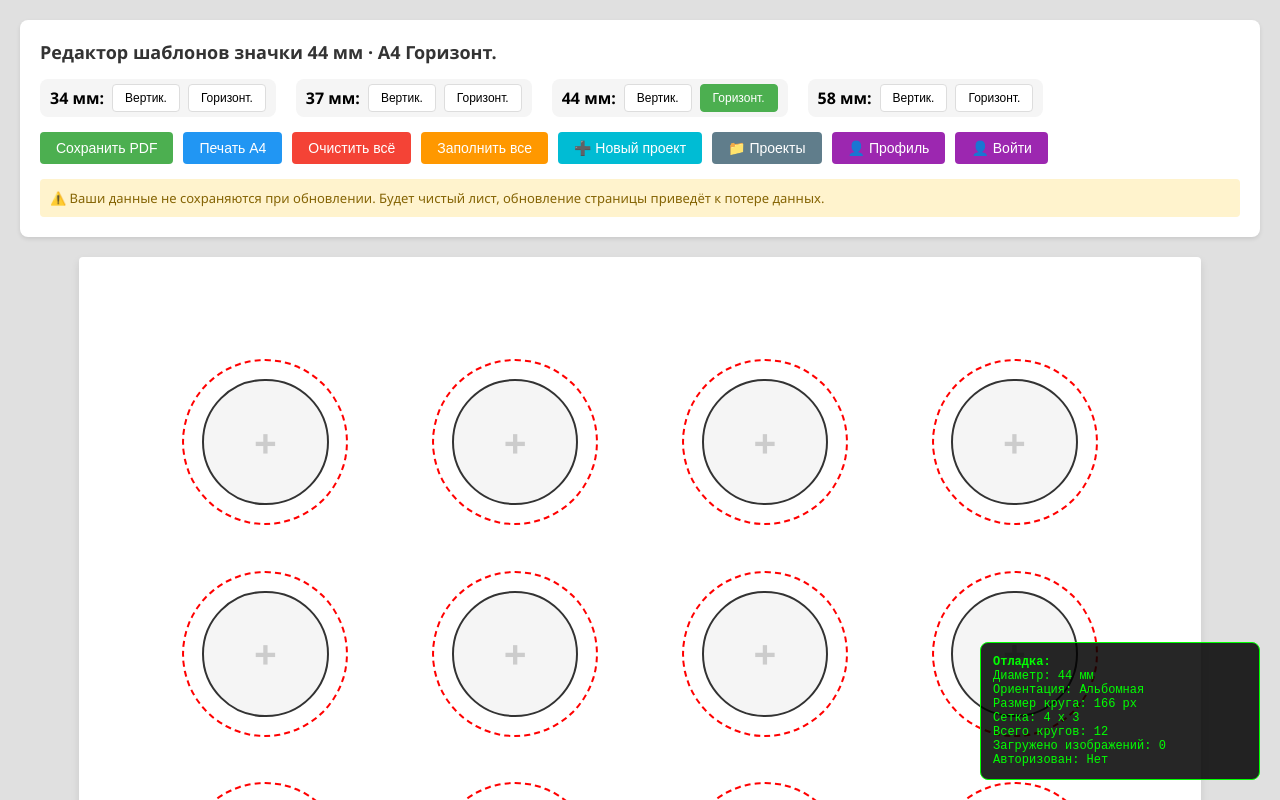
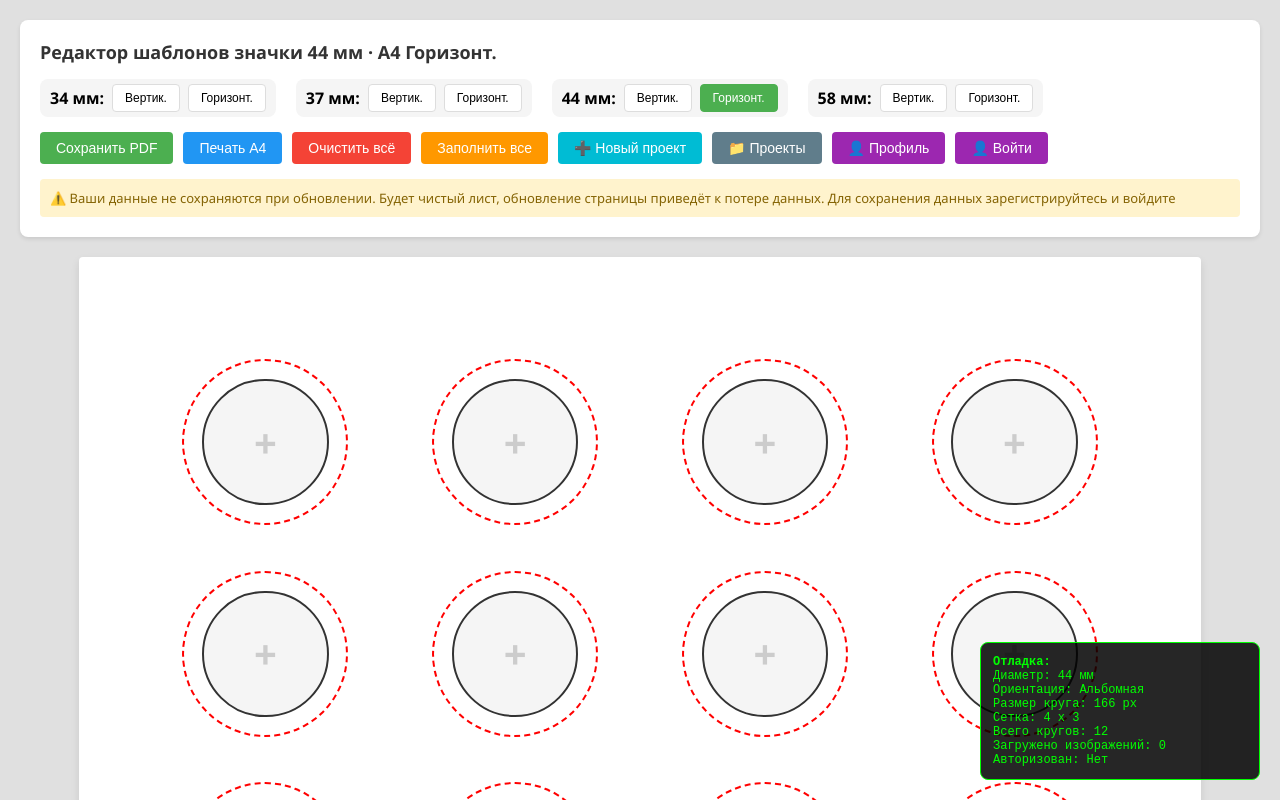
Before and after one commit to StanislavAK86/znak, a Vue app in the folder frontend/: page /editor in a window 1280 px wide. Shown: the top 800 px of the page. Built offline with nearby package versions, Linux system fonts and the light colour scheme; no server answers.

Commit message:
на сервер

```diff
--- a/frontend/src/components/CircleEditor.vue
+++ b/frontend/src/components/CircleEditor.vue
@@ -82,8 +82,7 @@
       </div>
 
       <div class="warning">
-        ⚠️ Ваши данные не сохраняются при обновлении. Будет чистый лист, обновление страницы приведёт к потере данных.
-      </div>
+        ⚠️ Ваши данные не сохраняются при обновлении. Будет чистый лист, обновление страницы приведёт к потере данных. Для сохранения данных зарегистрируйтесь и войдите  </div>
     </div>
 
     <div class="a4-page" :class="currentOrientation" ref="a4page">
```
